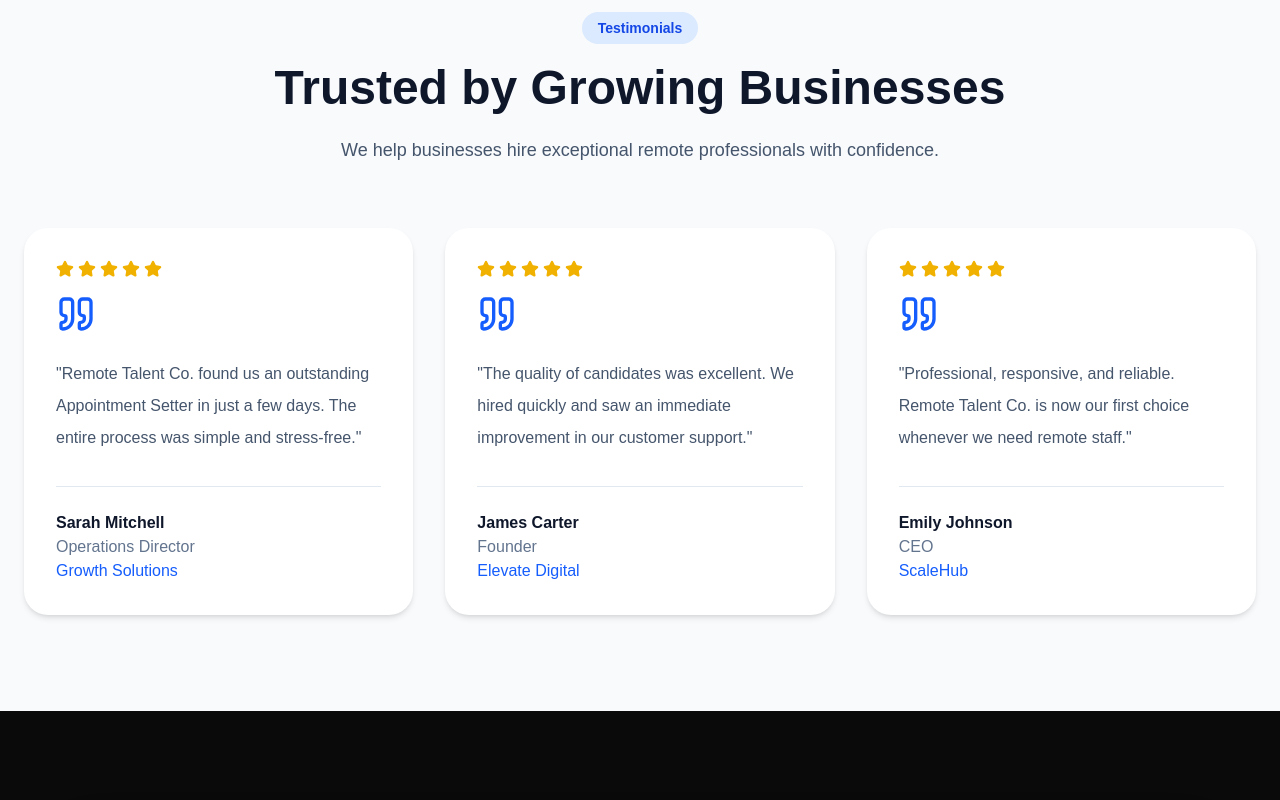
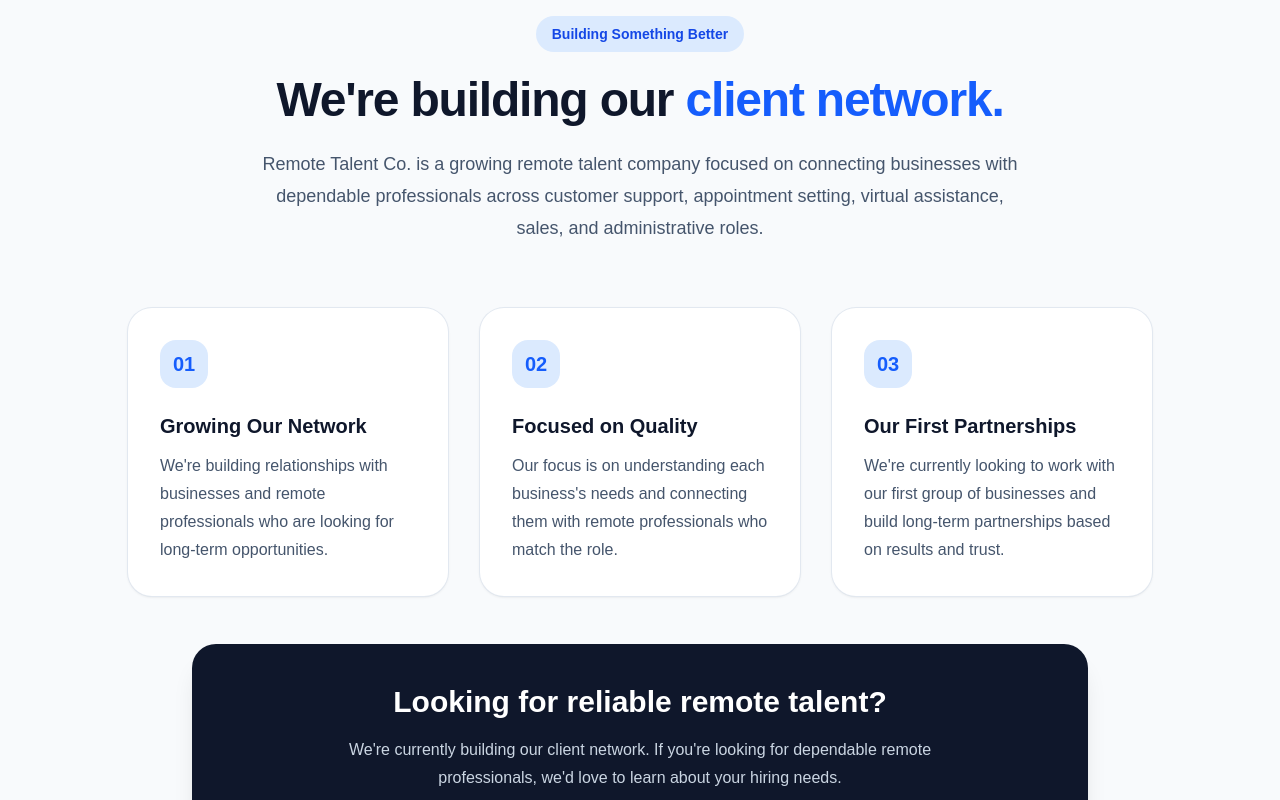
Before and after one commit to Silindokuhle98/remote-talent-co, a Next.js app: page /services in a window 1280 px wide. Shown: the part 2260-3060 px from the top of the page. Built offline with nearby package versions, Linux system fonts and the light colour scheme.

Commit message:
Update launch-stage website credibility

```diff
--- a/app/components/Hero.tsx
+++ b/app/components/Hero.tsx
@@ -3,7 +3,8 @@ import Image from "next/image";
 export default function Hero() {
   return (
     <section className="bg-[#0B1535] text-white">
-      <div className="mx-auto grid max-w-7xl items-center gap-16 px-6 py-24 lg:grid-cols-2">
+      <div className="mx-auto max-w-7xl px-6 py-24 lg:grid lg:grid-cols-2 lg:items-center lg:gap-16">
+
         {/* Left Side */}
         <div>
           <span className="rounded-full border border-blue-400/30 bg-blue-500/10 px-5 py-2 text-sm font-medium text-blue-300">
@@ -33,32 +34,33 @@ export default function Hero() {
             </button>
           </div>
 
-          <div className="mt-16 grid grid-cols-2 gap-6 rounded-2xl border border-white/10 bg-white/5 p-6 backdrop-blur md:grid-cols-4">
+          {/* Launch-stage statistics */}
+          <div className="mt-16 grid grid-cols-2 gap-6 rounded-3xl border border-white/10 bg-white/5 p-8 md:grid-cols-4">
             <div>
-              <h2 className="text-3xl font-bold">500+</h2>
-              <p className="mt-2 text-slate-300">
-                Candidates Interviewed
+              <h2 className="text-2xl font-bold">Pre-Vetted</h2>
+              <p className="mt-2 text-sm text-slate-300">
+                Talent Network
               </p>
             </div>
 
             <div>
-              <h2 className="text-3xl font-bold">48hrs</h2>
-              <p className="mt-2 text-slate-300">
-                Average Shortlist
+              <h2 className="text-2xl font-bold">Fast Matching</h2>
+              <p className="mt-2 text-sm text-slate-300">
+                Recruitment Process
               </p>
             </div>
 
             <div>
-              <h2 className="text-3xl font-bold">95%</h2>
-              <p className="mt-2 text-slate-300">
-                Client Satisfaction
+              <h2 className="text-2xl font-bold">Remote-First</h2>
+              <p className="mt-2 text-sm text-slate-300">
+                Talent Solutions
               </p>
             </div>
 
             <div>
-              <h2 className="text-3xl font-bold">100%</h2>
-              <p className="mt-2 text-slate-300">
-                Remote
+              <h2 className="text-2xl font-bold">Growing</h2>
+              <p className="mt-2 text-sm text-slate-300">
+                Talent Network
               </p>
             </div>
           </div>
@@ -69,7 +71,7 @@ export default function Hero() {
           <Image
             src="/images/remote-talent-hero.webp"
             alt="Remote Talent Co. Team"
-            width={900}
+            width={700}
             height={600}
             quality={75}
             priority
@@ -77,6 +79,7 @@ export default function Hero() {
             className="h-auto w-full max-w-[700px] rounded-3xl shadow-2xl"
           />
         </div>
+
       </div>
     </section>
   );
--- a/app/components/Testimonials.tsx
+++ b/app/components/Testimonials.tsx
@@ -1,81 +1,90 @@
-import { Quote, Star } from "lucide-react";
-
-const testimonials = [
-  {
-    name: "Sarah Mitchell",
-    role: "Operations Director",
-    company: "Growth Solutions",
-    feedback:
-      "Remote Talent Co. found us an outstanding Appointment Setter in just a few days. The entire process was simple and stress-free.",
-  },
-  {
-    name: "James Carter",
-    role: "Founder",
-    company: "Elevate Digital",
-    feedback:
-      "The quality of candidates was excellent. We hired quickly and saw an immediate improvement in our customer support.",
-  },
-  {
-    name: "Emily Johnson",
-    role: "CEO",
-    company: "ScaleHub",
-    feedback:
-      "Professional, responsive, and reliable. Remote Talent Co. is now our first choice whenever we need remote staff.",
-  },
-];
-
 export default function Testimonials() {
     return (
       <section id="testimonials" className="bg-slate-50 py-24">
         <div className="mx-auto max-w-7xl px-6">
           <div className="mx-auto max-w-3xl text-center">
-          <span className="rounded-full bg-blue-100 px-4 py-2 text-sm font-semibold text-blue-700">
-            Testimonials
+            <span className="inline-flex rounded-full bg-blue-100 px-4 py-2 text-sm font-semibold text-blue-700">
+              Building Something Better
             </span>
 
-          <h2 className="mt-6 text-4xl font-bold text-slate-900 md:text-5xl">
-            Trusted by Growing Businesses
+            <h2 className="mt-6 text-4xl font-bold tracking-tight text-slate-900 md:text-5xl">
+              We're building our{" "}
+              <span className="text-blue-600">client network.</span>
             </h2>
 
-          <p className="mt-6 text-lg text-slate-600">
-            We help businesses hire exceptional remote professionals with
-            confidence.
+            <p className="mt-6 text-lg leading-8 text-slate-600">
+              Remote Talent Co. is a growing remote talent company focused on
+              connecting businesses with dependable professionals across
+              customer support, appointment setting, virtual assistance, sales,
+              and administrative roles.
             </p>
           </div>
 
-        <div className="mt-16 grid gap-8 lg:grid-cols-3">
-          {testimonials.map((testimonial) => (
-            <div
-              key={testimonial.name}
-              className="rounded-3xl bg-white p-8 shadow-md transition hover:-translate-y-2 hover:shadow-2xl"
-            >
-              <div className="mb-4 flex gap-1 text-yellow-500">
-                <Star size={18} fill="currentColor" />
-                <Star size={18} fill="currentColor" />
-                <Star size={18} fill="currentColor" />
-                <Star size={18} fill="currentColor" />
-                <Star size={18} fill="currentColor" />
+          <div className="mx-auto mt-16 grid max-w-5xl gap-8 md:grid-cols-3">
+            <div className="rounded-3xl bg-white p-8 shadow-sm ring-1 ring-slate-200">
+              <div className="flex h-12 w-12 items-center justify-center rounded-2xl bg-blue-100 text-xl font-bold text-blue-600">
+                01
               </div>
 
-              <Quote className="h-10 w-10 text-blue-600" />
+              <h3 className="mt-6 text-xl font-bold text-slate-900">
+                Growing Our Network
+              </h3>
 
-              <p className="mt-6 leading-8 text-slate-600">
-                "{testimonial.feedback}"
+              <p className="mt-3 leading-7 text-slate-600">
+                We're building relationships with businesses and remote
+                professionals who are looking for long-term opportunities.
               </p>
+            </div>
 
-              <div className="mt-8 border-t border-slate-200 pt-6">
-                <h4 className="font-semibold text-slate-900">
-                  {testimonial.name}
-                </h4>
+            <div className="rounded-3xl bg-white p-8 shadow-sm ring-1 ring-slate-200">
+              <div className="flex h-12 w-12 items-center justify-center rounded-2xl bg-blue-100 text-xl font-bold text-blue-600">
+                02
+              </div>
 
-                <p className="text-slate-500">{testimonial.role}</p>
+              <h3 className="mt-6 text-xl font-bold text-slate-900">
+                Focused on Quality
+              </h3>
 
-                <p className="font-medium text-blue-600">
-                  {testimonial.company}
+              <p className="mt-3 leading-7 text-slate-600">
+                Our focus is on understanding each business's needs and
+                connecting them with remote professionals who match the role.
+              </p>
+            </div>
+
+            <div className="rounded-3xl bg-white p-8 shadow-sm ring-1 ring-slate-200">
+              <div className="flex h-12 w-12 items-center justify-center rounded-2xl bg-blue-100 text-xl font-bold text-blue-600">
+                03
+              </div>
+
+              <h3 className="mt-6 text-xl font-bold text-slate-900">
+                Our First Partnerships
+              </h3>
+
+              <p className="mt-3 leading-7 text-slate-600">
+                We're currently looking to work with our first group of
+                businesses and build long-term partnerships based on results and
+                trust.
               </p>
             </div>
           </div>
-          ))}
+
+          <div className="mx-auto mt-12 max-w-4xl rounded-3xl bg-slate-900 px-8 py-10 text-center shadow-xl md:px-12">
+            <h3 className="text-2xl font-bold text-white md:text-3xl">
+              Looking for reliable remote talent?
+            </h3>
+
+            <p className="mx-auto mt-4 max-w-2xl text-base leading-7 text-slate-300">
+              We're currently building our client network. If you're looking for
+              dependable remote professionals, we'd love to learn about your
+              hiring needs.
+            </p>
+
+            <a
+              href="#contact"
+              className="mt-8 inline-flex rounded-xl bg-blue-600 px-6 py-3 font-semibold text-white transition hover:bg-blue-500"
+            >
+              Start a Conversation
+            </a>
           </div>
         </div>
       </section>
```
Lines whose indentation alone changed are shown as unchanged.
